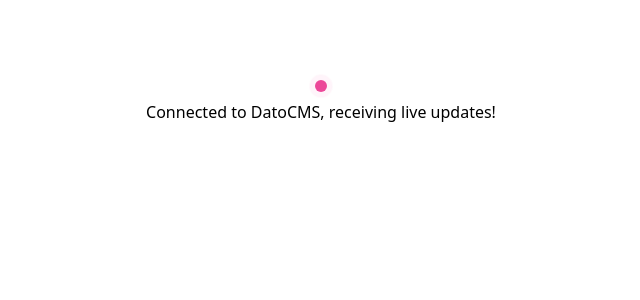
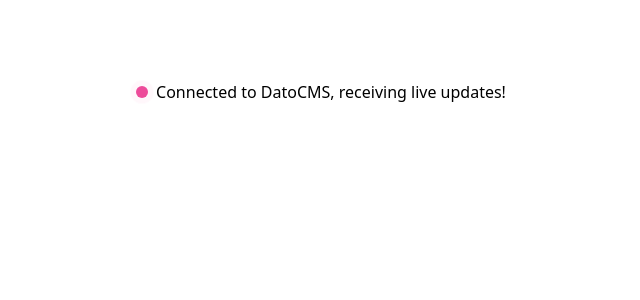
Before and after one commit to ssumanaxioned/example, a Next.js app: page /Component/SubHead in a window 1280 px wide. Shown: the top 300 px of the page, without its empty margins (319-959 px from the left). Built offline with nearby package versions, Linux system fonts and the light colour scheme.

Commit message:
done with the desktop view

```diff
--- a/pages/Component/Card.js
+++ b/pages/Component/Card.js
@@ -5,9 +5,9 @@
     <div className="space-y-4">
       <div className="bg-white rounded-lg shadow-xl">
         {imgUrl && <img className="rounded-md" src={imgUrl} alt="img" />}
-        {text && <p className="p-4 text-black">{text}</p>}
+        {text && <p className="p-6 text-base text-black lg:text-lg">{text}</p>}
       </div>
-      <div className="flex justify-between items-center text-gray-400 text-xs">
+      <div className="flex justify-between items-center text-gray-400 text-xs md:text-sm">
         <div className="flex justify-start items-center space-x-2 capitalize">
           <img className="h-7 w-7 rounded-full object-cover" src={profile} alt="profile" />
           <p>{name}</p>
--- a/pages/Component/CardList.js
+++ b/pages/Component/CardList.js
@@ -46,7 +46,7 @@
     }
   ]
   return (
-    <div className="w-4/5 pb-4 mx-auto space-y-12">
+    <div className="w-4/5 max-w-4xl pb-4 mx-auto space-y-12  xl:w-3/6">
       {
         data.map((item) => (<Card key={item.id} info={item} />))
       }
--- a/pages/Component/Header.js
+++ b/pages/Component/Header.js
@@ -1,8 +1,8 @@
 export default function Header() {
   return (
-    <div className="w-4/5 py-6 mx-auto space-y-4 text-center">
+    <div className="w-4/5 max-w-4xl py-6 mx-auto space-y-4 text-center xl:w-3/6">
       <h2 className="font-semibold text-indigo-600 uppercase">Real-times upadates demo</h2>
-      <h1 className="font-extrabold text-3xl tracking-tighter">Event Coverage LiveBlog</h1>
+      <h1 className="font-extrabold text-3xl tracking-tighter md:text-5xl md:tracking-normal">Event Coverage LiveBlog</h1>
       <p className="text-gray-500 text-xl">A simple Next.js + Typescript + Tailwind project to demonstrate real-time capabilities of DatoCMS</p>
     </div>
   )
--- a/pages/Component/SubHead.js
+++ b/pages/Component/SubHead.js
@@ -1,10 +1,11 @@
 export default function SubHead() {
   return (
-    <div className="w-4/5 mx-auto mt-20 mb-12">
-      <div className="flex flex-col justify-center items-center">
-        <span className="w-3 h-3 mb-2 block relative">
-          <span className="block w-full h-full rounded-full aboslute top-0 bg-pink-400 animate-ping"></span>
-          <span className="block w-full h-full rounded-full absolute top-0 bg-pink-500"></span>
+    <div className="w-4/5 mx-auto max-w-4xl mt-20 mb-12  lg:w-3/6">
+      <div className="flex flex-col justify-center items-center md:flex-row md:space-x-2">
+        <span className="flex h-3 w-3">
+          <span className="relative inline-flex rounded-full h-3 w-3 bg-pink-500">
+            <span className="animate-ping absolute inline-flex h-full w-full rounded-full bg-pink-400 opacity-75"></span>
+          </span>
         </span>
         <p>Connected to DatoCMS, receiving live updates!</p>
       </div>
```
